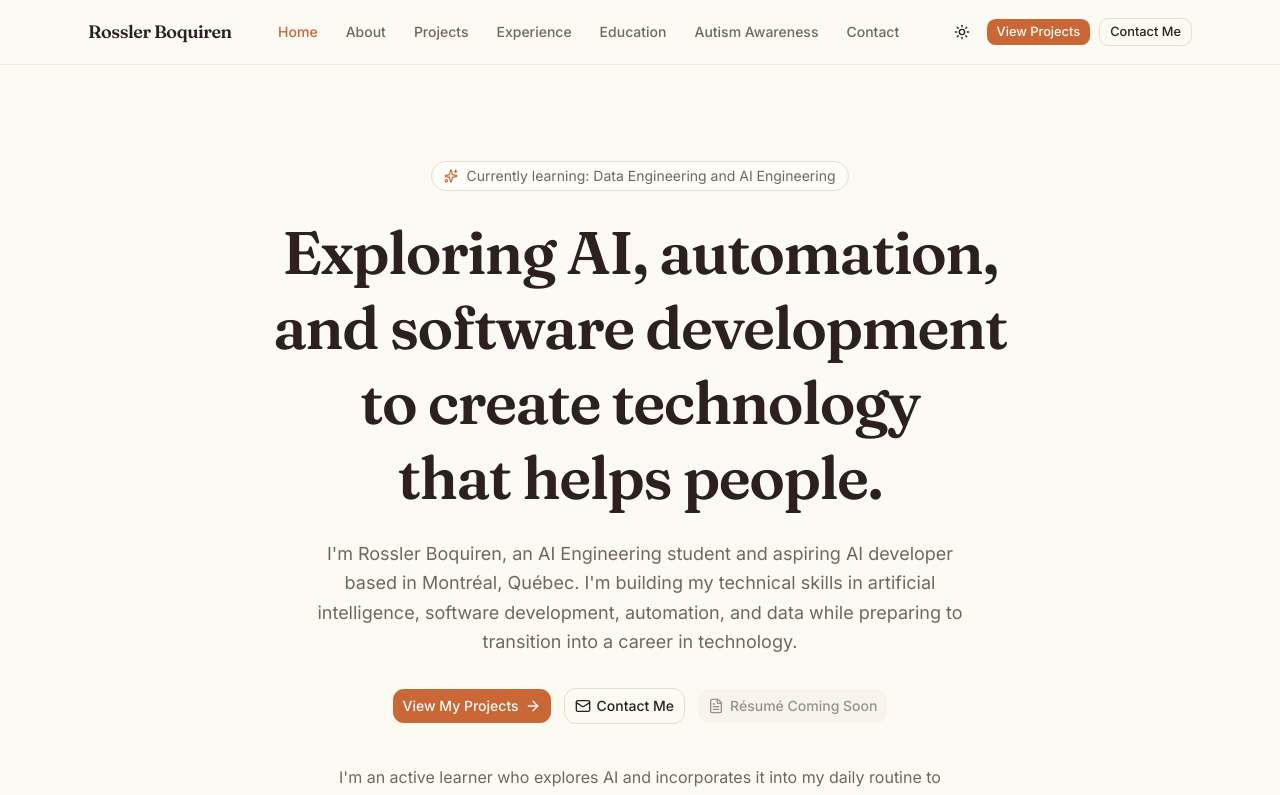
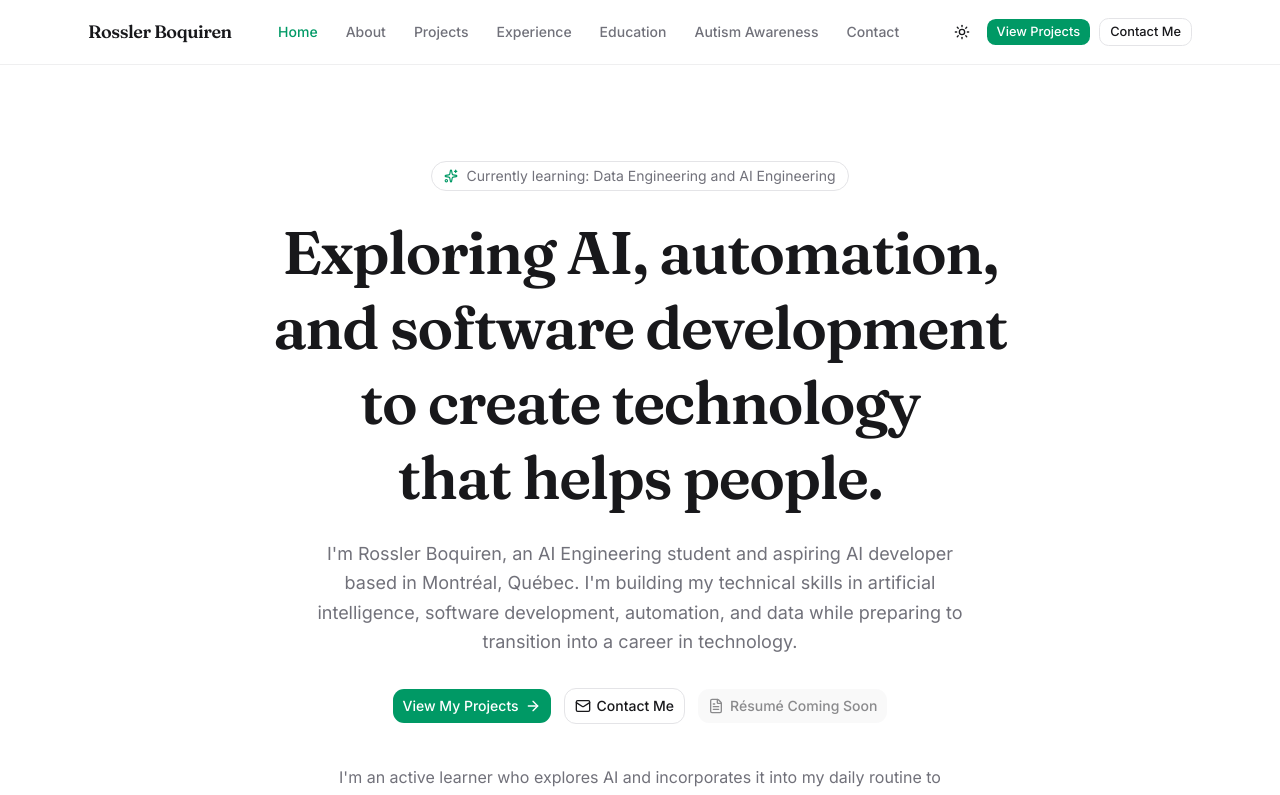
Before and after one commit to RosslerGKBoquiren/vo-portfolio-website-rosslerboquiren, a Next.js app: page / in a window 1280 px wide. Shown: the top 795 px of the page. Built offline with nearby package versions, Linux system fonts and the light colour scheme.

Commit message:
feat: redesign theme to high-contrast monochromatic style
Co-authored-by: Rossler Boquiren <142700435+RosslerGKBoquiren@users.noreply.github.com>

```diff
--- a/app/globals.css
+++ b/app/globals.css
@@ -50,82 +50,84 @@
 
 /*
   ===========================================================================
-  THEME: Warm, friendly, minimalist.
-  - Cream / warm off-white backgrounds
-  - Deep warm charcoal text
-  - Muted terracotta primary accent + a soft warm-blue secondary accent
-  To tweak the brand color, edit --primary (and its dark-mode counterpart).
+  THEME: High-contrast, monochromatic, crisp.
+  - Pure white backgrounds, subtle zinc off-whites for separated surfaces
+  - Near-black / dark-zinc text for maximum legibility
+  - A single vibrant EMERALD accent, reserved for primary CTAs, active
+    states, focus rings, and key focal points — nothing else.
+  To tweak the brand color, edit --primary and --ring (and their dark-mode
+  counterparts). Keep every other token neutral so emerald stays the star.
   ===========================================================================
 */
 :root {
   color-scheme: light;
-  --background: oklch(0.985 0.008 85);
-  --foreground: oklch(0.26 0.02 40);
-  --card: oklch(0.995 0.006 85);
-  --card-foreground: oklch(0.26 0.02 40);
-  --popover: oklch(0.995 0.006 85);
-  --popover-foreground: oklch(0.26 0.02 40);
-  --primary: oklch(0.62 0.14 45);
-  --primary-foreground: oklch(0.99 0.005 85);
-  --secondary: oklch(0.95 0.015 80);
-  --secondary-foreground: oklch(0.3 0.025 45);
-  --muted: oklch(0.955 0.012 82);
-  --muted-foreground: oklch(0.52 0.02 50);
-  --accent: oklch(0.92 0.03 70);
-  --accent-foreground: oklch(0.3 0.03 45);
+  --background: oklch(1 0 0);
+  --foreground: oklch(0.21 0.006 285);
+  --card: oklch(1 0 0);
+  --card-foreground: oklch(0.21 0.006 285);
+  --popover: oklch(1 0 0);
+  --popover-foreground: oklch(0.21 0.006 285);
+  --primary: oklch(0.596 0.145 163);
+  --primary-foreground: oklch(1 0 0);
+  --secondary: oklch(0.967 0.001 286);
+  --secondary-foreground: oklch(0.21 0.006 285);
+  --muted: oklch(0.967 0.001 286);
+  --muted-foreground: oklch(0.552 0.014 285);
+  --accent: oklch(0.967 0.001 286);
+  --accent-foreground: oklch(0.21 0.006 285);
   --destructive: oklch(0.577 0.18 27);
-  --border: oklch(0.9 0.015 75);
-  --input: oklch(0.9 0.015 75);
-  --ring: oklch(0.62 0.14 45);
-  --chart-1: oklch(0.62 0.14 45);
-  --chart-2: oklch(0.6 0.09 230);
-  --chart-3: oklch(0.7 0.11 75);
-  --chart-4: oklch(0.55 0.06 145);
-  --chart-5: oklch(0.5 0.04 50);
+  --border: oklch(0.92 0.004 286);
+  --input: oklch(0.92 0.004 286);
+  --ring: oklch(0.596 0.145 163);
+  --chart-1: oklch(0.596 0.145 163);
+  --chart-2: oklch(0.696 0.17 162);
+  --chart-3: oklch(0.508 0.118 165);
+  --chart-4: oklch(0.552 0.014 285);
+  --chart-5: oklch(0.37 0.012 285);
   --radius: 0.75rem;
-  --sidebar: oklch(0.98 0.008 85);
-  --sidebar-foreground: oklch(0.26 0.02 40);
-  --sidebar-primary: oklch(0.62 0.14 45);
-  --sidebar-primary-foreground: oklch(0.99 0.005 85);
-  --sidebar-accent: oklch(0.92 0.03 70);
-  --sidebar-accent-foreground: oklch(0.3 0.03 45);
-  --sidebar-border: oklch(0.9 0.015 75);
-  --sidebar-ring: oklch(0.62 0.14 45);
+  --sidebar: oklch(1 0 0);
+  --sidebar-foreground: oklch(0.21 0.006 285);
+  --sidebar-primary: oklch(0.596 0.145 163);
+  --sidebar-primary-foreground: oklch(1 0 0);
+  --sidebar-accent: oklch(0.967 0.001 286);
+  --sidebar-accent-foreground: oklch(0.21 0.006 285);
+  --sidebar-border: oklch(0.92 0.004 286);
+  --sidebar-ring: oklch(0.596 0.145 163);
 }
 
 .dark {
   color-scheme: dark;
-  --background: oklch(0.2 0.012 55);
-  --foreground: oklch(0.94 0.01 80);
-  --card: oklch(0.245 0.014 55);
-  --card-foreground: oklch(0.94 0.01 80);
-  --popover: oklch(0.245 0.014 55);
-  --popover-foreground: oklch(0.94 0.01 80);
-  --primary: oklch(0.72 0.13 50);
-  --primary-foreground: oklch(0.2 0.012 55);
-  --secondary: oklch(0.3 0.014 55);
-  --secondary-foreground: oklch(0.94 0.01 80);
-  --muted: oklch(0.29 0.013 55);
-  --muted-foreground: oklch(0.72 0.015 65);
-  --accent: oklch(0.33 0.03 55);
-  --accent-foreground: oklch(0.94 0.01 80);
-  --destructive: oklch(0.7 0.19 22);
+  --background: oklch(0.141 0.005 285);
+  --foreground: oklch(0.985 0 0);
+  --card: oklch(0.21 0.006 285);
+  --card-foreground: oklch(0.985 0 0);
+  --popover: oklch(0.21 0.006 285);
+  --popover-foreground: oklch(0.985 0 0);
+  --primary: oklch(0.696 0.17 162);
+  --primary-foreground: oklch(0.141 0.005 285);
+  --secondary: oklch(0.274 0.006 286);
+  --secondary-foreground: oklch(0.985 0 0);
+  --muted: oklch(0.274 0.006 286);
+  --muted-foreground: oklch(0.712 0.013 286);
+  --accent: oklch(0.274 0.006 286);
+  --accent-foreground: oklch(0.985 0 0);
+  --destructive: oklch(0.704 0.191 22);
   --border: oklch(1 0 0 / 12%);
   --input: oklch(1 0 0 / 15%);
-  --ring: oklch(0.72 0.13 50);
-  --chart-1: oklch(0.72 0.13 50);
-  --chart-2: oklch(0.68 0.09 230);
-  --chart-3: oklch(0.75 0.11 75);
-  --chart-4: oklch(0.65 0.06 145);
-  --chart-5: oklch(0.6 0.04 50);
-  --sidebar: oklch(0.245 0.014 55);
-  --sidebar-foreground: oklch(0.94 0.01 80);
-  --sidebar-primary: oklch(0.72 0.13 50);
-  --sidebar-primary-foreground: oklch(0.2 0.012 55);
-  --sidebar-accent: oklch(0.33 0.03 55);
-  --sidebar-accent-foreground: oklch(0.94 0.01 80);
+  --ring: oklch(0.696 0.17 162);
+  --chart-1: oklch(0.696 0.17 162);
+  --chart-2: oklch(0.596 0.145 163);
+  --chart-3: oklch(0.508 0.118 165);
+  --chart-4: oklch(0.712 0.013 286);
+  --chart-5: oklch(0.552 0.014 285);
+  --sidebar: oklch(0.21 0.006 285);
+  --sidebar-foreground: oklch(0.985 0 0);
+  --sidebar-primary: oklch(0.696 0.17 162);
+  --sidebar-primary-foreground: oklch(0.141 0.005 285);
+  --sidebar-accent: oklch(0.274 0.006 286);
+  --sidebar-accent-foreground: oklch(0.985 0 0);
   --sidebar-border: oklch(1 0 0 / 12%);
-  --sidebar-ring: oklch(0.72 0.13 50);
+  --sidebar-ring: oklch(0.696 0.17 162);
 }
 
 @layer base {
--- a/app/layout.tsx
+++ b/app/layout.tsx
@@ -76,8 +76,8 @@ export const metadata: Metadata = {
 export const viewport: Viewport = {
   colorScheme: "light dark",
   themeColor: [
-    { media: "(prefers-color-scheme: light)", color: "#faf7f0" },
-    { media: "(prefers-color-scheme: dark)", color: "#26221e" },
+    { media: "(prefers-color-scheme: light)", color: "#ffffff" },
+    { media: "(prefers-color-scheme: dark)", color: "#09090b" },
   ],
 }
 
```
